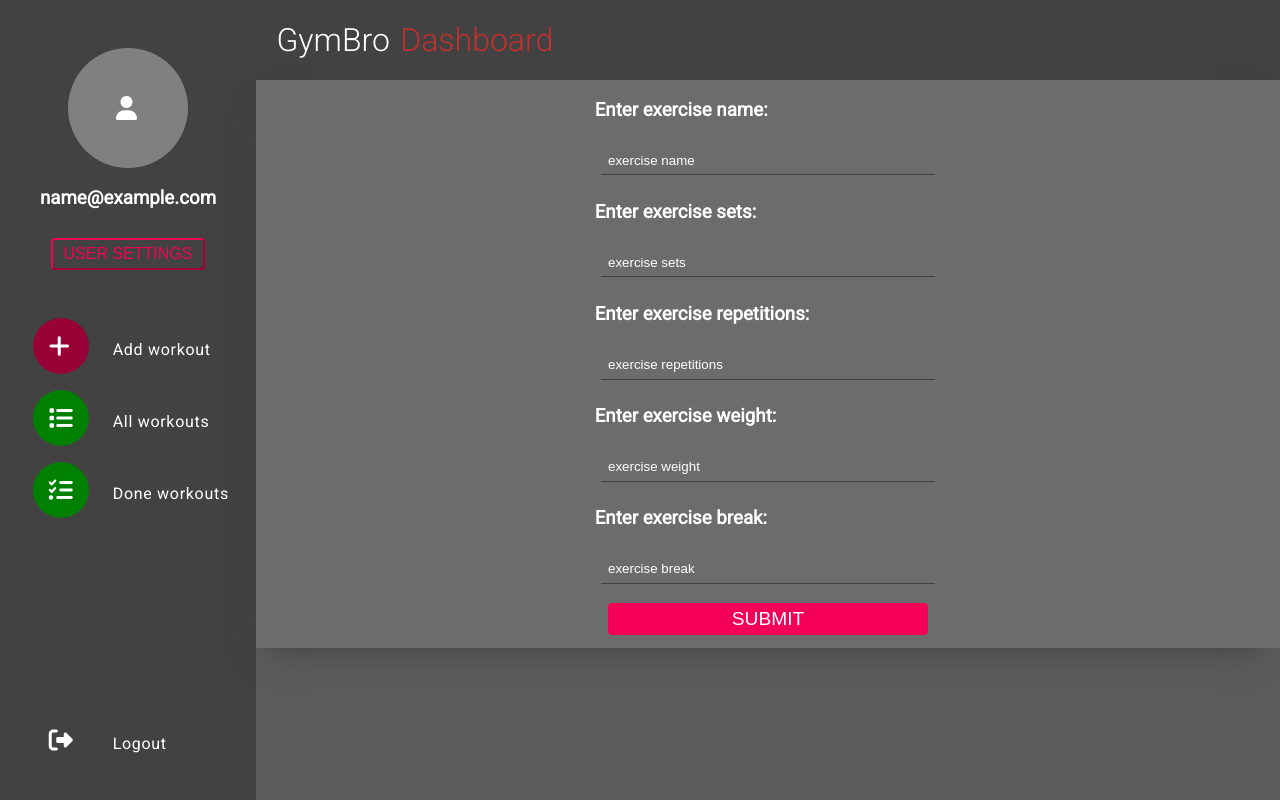
After one commit to Szewo/pai-project, a PHP site: template public/views/add-exercise.php in a window 1280 px wide. The commit adds this page. Run offline with PHP 8.4, Linux system fonts and the light colour scheme; the template is opened without the code that fills it, so the values that code supplies are empty; the visitor is signed in with stand-in values (Sample User, id 1); some libraries are stand-ins or nearby versions.

Commit message:
Exercise add operation.

```diff
--- /dev/null
+++ b/public/css/add_exercise.css
@@ -0,0 +1,65 @@
+.container {
+    width: 100vw;
+    height: 100vh;
+    display: flex;
+    flex-direction: row;
+    justify-content: center;
+    align-items: center;
+}
+
+input {
+    background-color: transparent;
+    border: none;
+    border-bottom: 1px solid #424242;
+    padding: 0.5em;
+    margin: 0.5em;
+    width: 40vh;
+    color: white;
+}
+
+input::placeholder {
+    color: white;
+    font-weight: 300;
+}
+
+form {
+    width: 40vh;
+    display: flex;
+    flex-direction: column;
+    align-items: center;
+}
+
+.add-exercise-container {
+    display: flex;
+    flex-direction: column;
+    align-items: center;
+    justify-content: center;
+    text-align: left;
+    width: 100%;
+    background-color: #6C6C6C;
+    box-shadow: -5px 17px 31px -15px #424242;
+}
+
+.submit-button {
+    background: #F50057;
+    border-radius: 4px;
+    border-color: transparent;
+    color: white;
+    width: 100%;
+    font-weight: 500;
+    font-size: 1.2rem;
+    margin-top: 4%;
+    margin-bottom: 4%;
+    padding: 1% 1% 1% 1%;
+}
+
+.add-workout-header {
+    margin: 1em;
+    font-weight: 300;
+}
+
+
+.add-exercise {
+    display: flex;
+    width: 40vh;
+}
--- a/public/index.php
+++ b/public/index.php
@@ -4,6 +4,7 @@ session_start();
 
 use App\Application;
 
+use App\Controllers\ExerciseController;
 use App\Controllers\HomeController;
 use App\Controllers\LoginController;
 use App\Controllers\SecurityController;
@@ -22,6 +23,7 @@ try {
         SecurityController::class,
         HomeController::class,
         WorkoutController::class,
+        ExerciseController::class,
     ]);
 } catch (ReflectionException $e) {
 }
--- /dev/null
+++ b/public/views/add-exercise.php
@@ -0,0 +1,58 @@
+<!DOCTYPE html>
+<html lang="en">
+<head>
+    <link rel="stylesheet" type="text/css" href="../../css/dashboard.css">
+    <link rel="stylesheet" type="text/css" href="../../css/add_exercise.css">
+    <meta charset="utf-8">
+    <meta name="viewport" content="width=device-width, initial-scale=1">
+    <title>GymBro</title>
+    <?php include 'base.php' ?>
+
+</head>
+<body>
+<div class="container">
+    <div class="navigation">
+        <i class="fa-solid fa-user user-avatar"></i>
+        <h3 class="user-mail"> <?php echo $_SESSION['email'] ?> </h3>
+        <button type="submit" class="sign-up-button">USER SETTINGS</button>
+        <?php include 'dashboard_navigation.php' ?>
+    </div>
+
+    <div class="content-wrapper">
+        <div class="header">
+            <span class="nav-text-first">GymBro</span> <span class="nav-text-second">Dashboard</span>
+        </div>
+        <div class="content">
+            <div class="add-exercise-container">
+                <form action="/exercise/add" method="POST">
+                    <label>
+                        <h3>Enter exercise name:</h3>
+                        <input name="exercise_name" type="text" placeholder="exercise name"/>
+                    </label>
+                    <label>
+                        <h3>Enter exercise sets:</h3>
+                        <input name="exercise_sets" type="text" placeholder="exercise sets"/>
+                    </label>
+                    <label>
+                        <h3>Enter exercise repetitions:</h3>
+                        <input name="exercise_repetitions" type="text" placeholder="exercise repetitions"/>
+                    </label>
+                    <label>
+                        <h3>Enter exercise weight:</h3>
+                        <input name="exercise_weight" type="text" placeholder="exercise weight"/>
+                    </label>
+                    <label>
+                        <h3>Enter exercise break:</h3>
+                        <input name="exercise_break" type="text" placeholder="exercise break"/>
+                    </label>
+                    <label>
+                        <input name="exercise_workout_id" type="hidden" value="<?php echo (int) $_REQUEST['id'] ?>"/>
+                    </label>
+                    <button class="submit-button" type="submit"> SUBMIT</button>
+                </form>
+            </div>
+        </div>
+    </div>
+</div>
+</body>
+</html>
```
Also changed, not shown: public/css/edit_workout.css (added, +82 -0 lines), public/views/edit-workout.php (+6 -1 lines), src/Controllers/ExerciseController.php (+39 -1 lines), src/Models/Exercise.php (added, +146 -0 lines).
